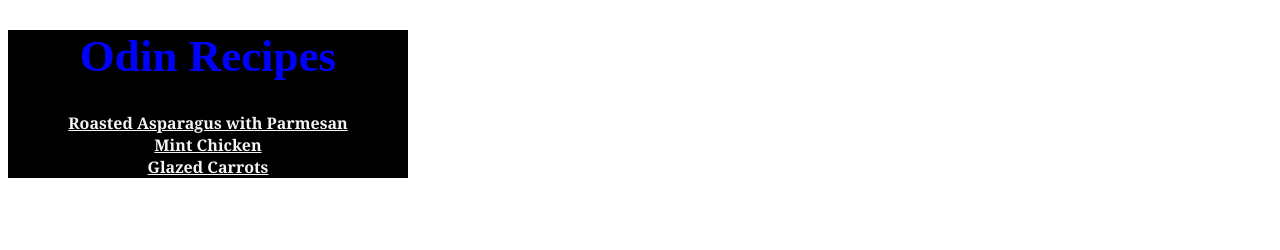
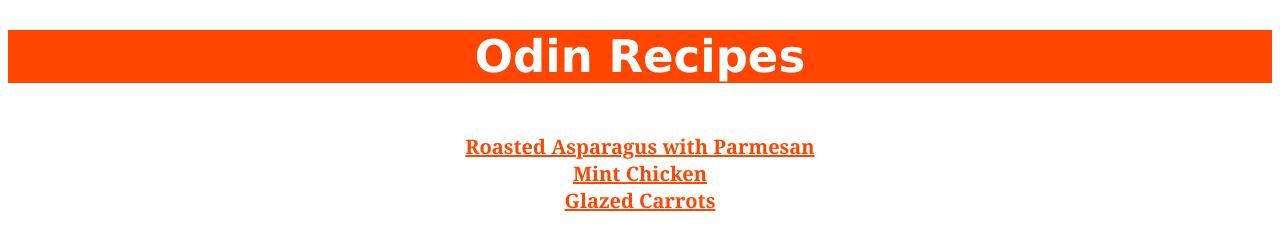
Before and after one commit to Mustafaa8/OdinP1, a plain HTML site: page index.html in a window 1280 px wide. Drawn offline with Linux system fonts and the light colour scheme.

Commit message:
appling styles to home page and recipe pages

```diff
--- a/Styles.css
+++ b/Styles.css
@@ -1,15 +1,21 @@
 /**styles in css file**/
+
 h1 {
-    color:blue;
+    color:white;
     font-size: 45px;
+    font-family: 'Lucida Sans', 'Lucida Sans Regular', 'Lucida Grande', 'Lucida Sans Unicode', Geneva, Verdana, sans-serif;
 }
-.Recipes {
-    color: whitesmoke;
+a.Recipes  {
+    color: orangered;
     font-family: Cambria, Cochin, Georgia, Times, 'Times New Roman', serif;
     font-weight: bold;
+    font-size: 20px;
+    text-align: center;}
+#box {
+    background-color: orangered;
+    text-align: center;
+    margin-bottom: 50px;
 }
-#box {
-    background-color: black;
-    width: 400px;
+#text-box {
     text-align: center;
 }
--- a/index.html
+++ b/index.html
@@ -7,6 +7,8 @@
     <body>
         <div id="box">
         <h1>Odin Recipes</h1>
+        </div>
+        <div id="text-box">
         <a href="/recipes/Roasted Asparagus with Parmesan.html" class="Recipes">Roasted Asparagus with Parmesan</a> <br/>
         <a href="/recipes/MintChiken.html" class="Recipes">Mint Chicken</a> <br/>
         <a href="/recipes/Glazed Carrots.html" class="Recipes">Glazed Carrots</a> <br/>
```
Also changed, not shown: recipes/MintChiken.html (+5 -3 lines), recipes/Roasted Asparagus with Parmesan.html (+4 -3 lines), recipes/Styless.css (added, +9 -0 lines).
